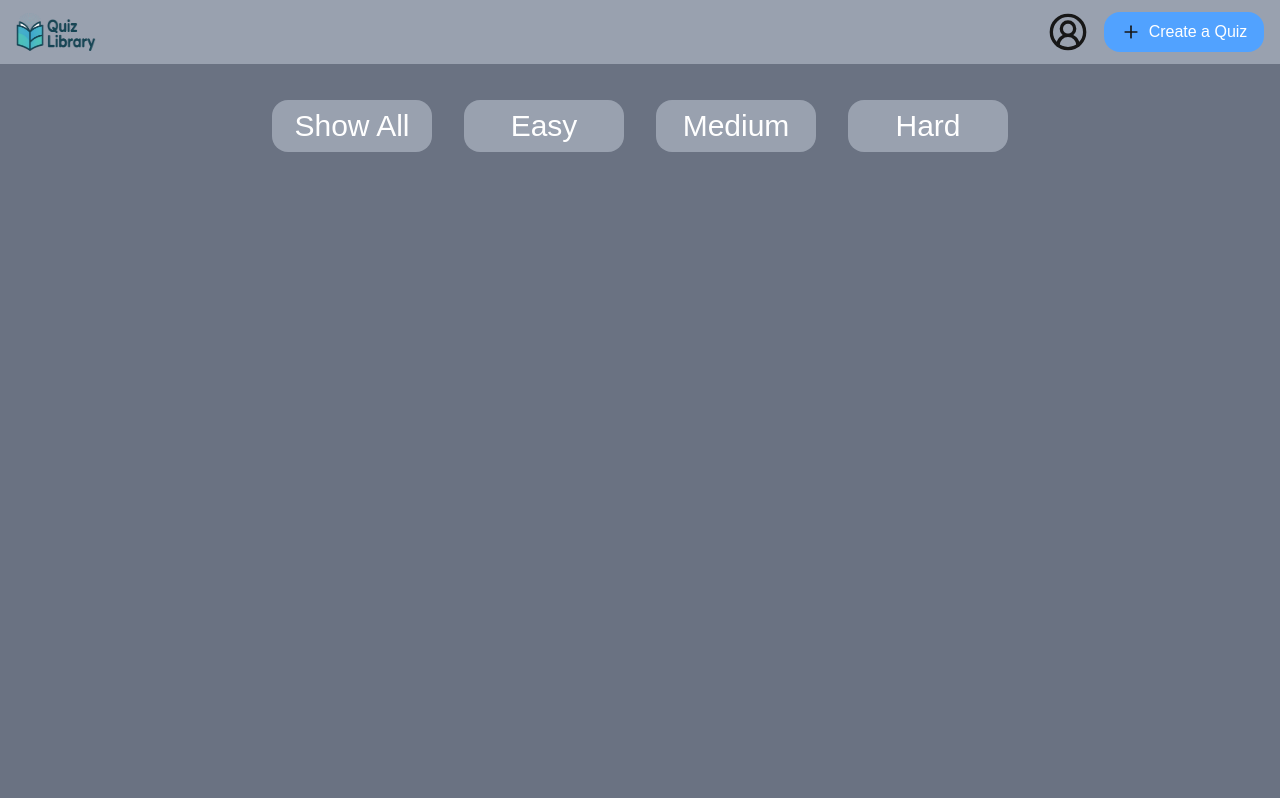
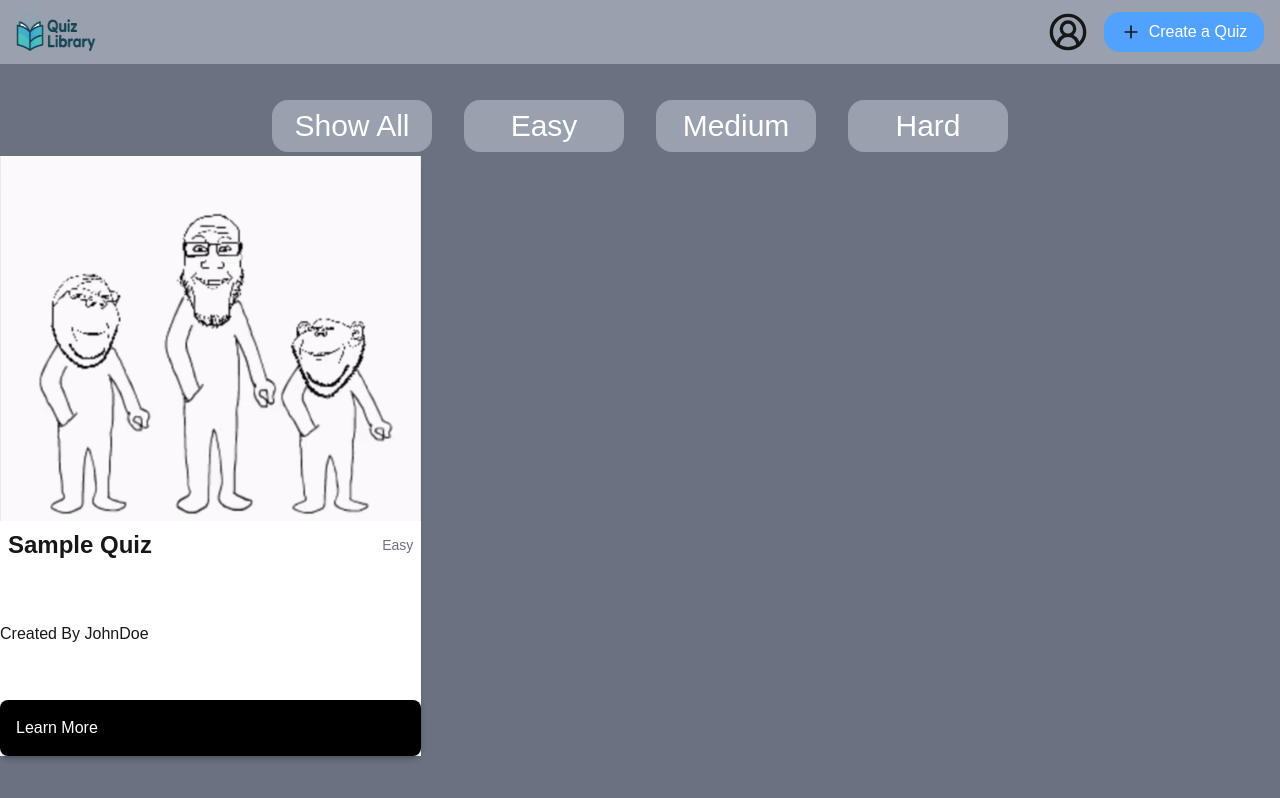
Before and after one commit to ChristmasLover12345/trivia-frontend, a Next.js app: page /Home in a window 1280 px wide. Built offline with nearby package versions, Linux system fonts and the light colour scheme.

Commit message:
testing quiz cards

```diff
--- a/src/Components/HomePageComponent.tsx
+++ b/src/Components/HomePageComponent.tsx
@@ -4,6 +4,8 @@ import Image from 'next/image'
 import React from 'react'
 import Logo from '../../public/QuizLibrary_LogoTrue.png'
 import { CircleUserRound, Plus } from 'lucide-react'
+import QuizCardComponent from './QuizCardComponent'
+import testImage from '../../public/omoriboy-soyjaks.gif'
 
 const HomePageComponent = () => {
 
@@ -54,6 +56,20 @@ const HomePageComponent = () => {
         {/* Quiz cards */}
 
         <div className='grid grid-cols-3 gap-2 w-full mx-3'>
+          <QuizCardComponent
+          id={1}
+          creatorId={1}
+          CreatorUsername='JohnDoe'
+          title='Sample Quiz'
+          description='This is a sample quiz description.'
+          imageUrl={testImage.src}
+          difficulty='Easy'
+          winScore={10}
+          winMessage='Congratulations! You won!'
+          loseMessage='Better luck next time!'
+          isDeleted={false}
+          questions={[]}
+          />
           {/* map tru the quizzes here once you freate the quiz cards components */}
         </div>
 
--- a/src/Components/QuizCardComponent.tsx
+++ b/src/Components/QuizCardComponent.tsx
@@ -3,8 +3,10 @@
 
 import { QuizModel } from '@/utils/Interface'
 import React from 'react'
+import QuizCardModalComponent from './QuizCardModalComponent'
 
-const QuizCardComponent = ( {
+const QuizCardComponent = (
+  {
     id,
     creatorId,
     CreatorUsername,
@@ -18,12 +20,13 @@ const QuizCardComponent = ( {
     isDeleted,
     questions
 
-}: QuizModel ) => {
+}: QuizModel
+) => {
 
 
   return (
     // These are supposed to go into collumns, so remember to not define width and let them be responsive
-    <div className='h-[400px] flex flex-col justify-between bg-white rounded-lg shadow-md relative'>
+    <div className='h-[600px] flex flex-col justify-between bg-white rounded-lg shadow-md relative'>
 
 
       <img src={imageUrl} alt="Quiz card image" className='h-60% w-full'/>
@@ -36,6 +39,7 @@ const QuizCardComponent = ( {
         </div>
 
         <h3>{`Created By ${CreatorUsername}`}</h3>
+        <QuizCardModalComponent/>
 
       </div>
 
--- a/src/Components/QuizCardModalComponent.tsx
+++ b/src/Components/QuizCardModalComponent.tsx
@@ -14,7 +14,7 @@ const [isOpen, setIsOpen] = useState<boolean>(false)
         <div className={isOpen ? 'absolute block w-full h-full bg-black opacity-50 z-10' : 'hidden'}>
         </div>
 
-        <div className={isOpen ? 'absolute block w-full h-full bg-white z-20' : 'hidden'}>
+        <div className={isOpen ? 'absolute block w-[60%] h-1/2 bg-white z-20' : 'hidden'}>
 
             <h2 className='text-black'>Modal Content</h2>
             <button onClick={() => setIsOpen(false)} className='bg-red-500 text-white p-2 rounded'>Close</button>
```
Also changed, not shown: public/omoriboy-soyjaks.gif (added).
